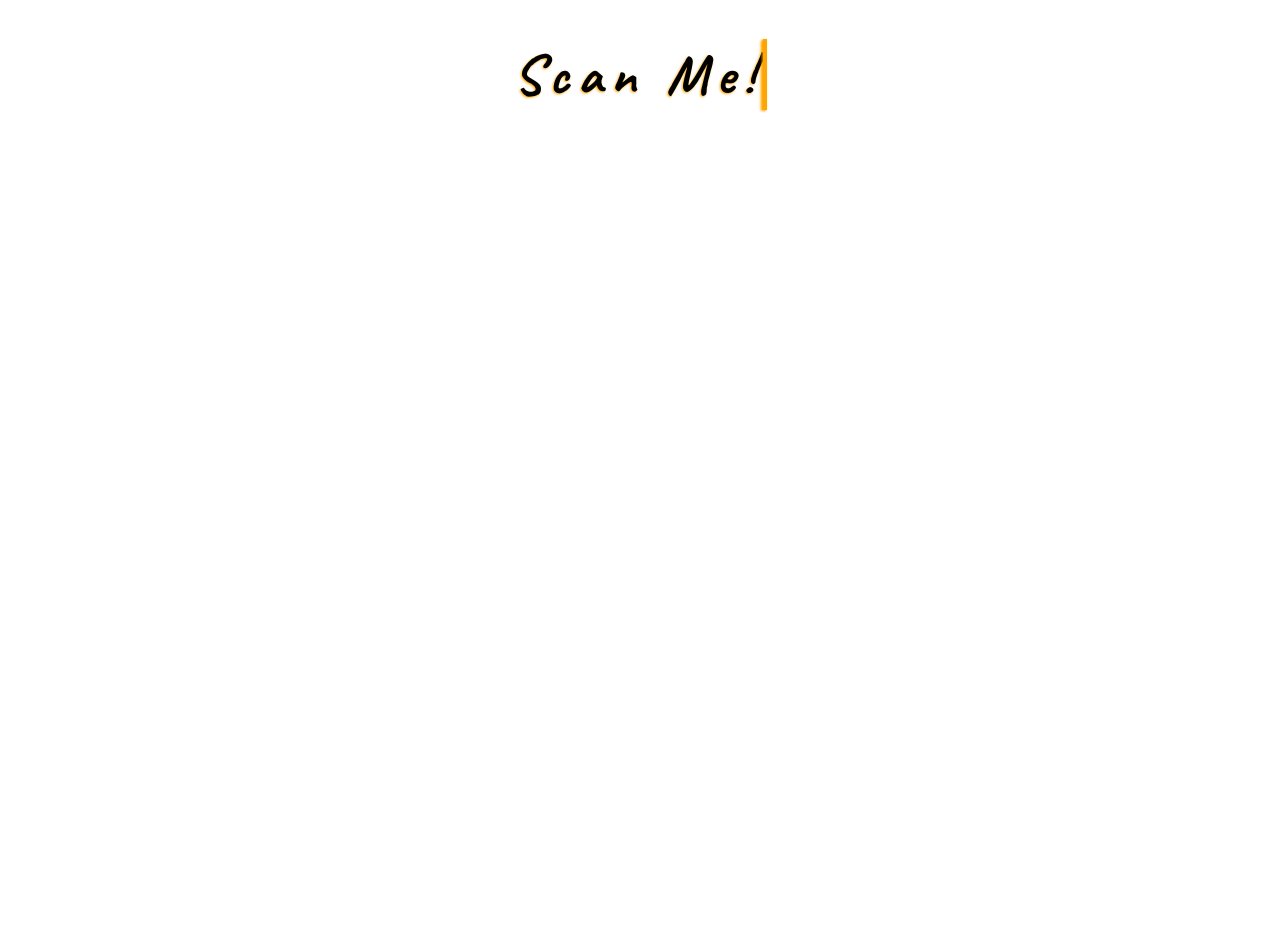
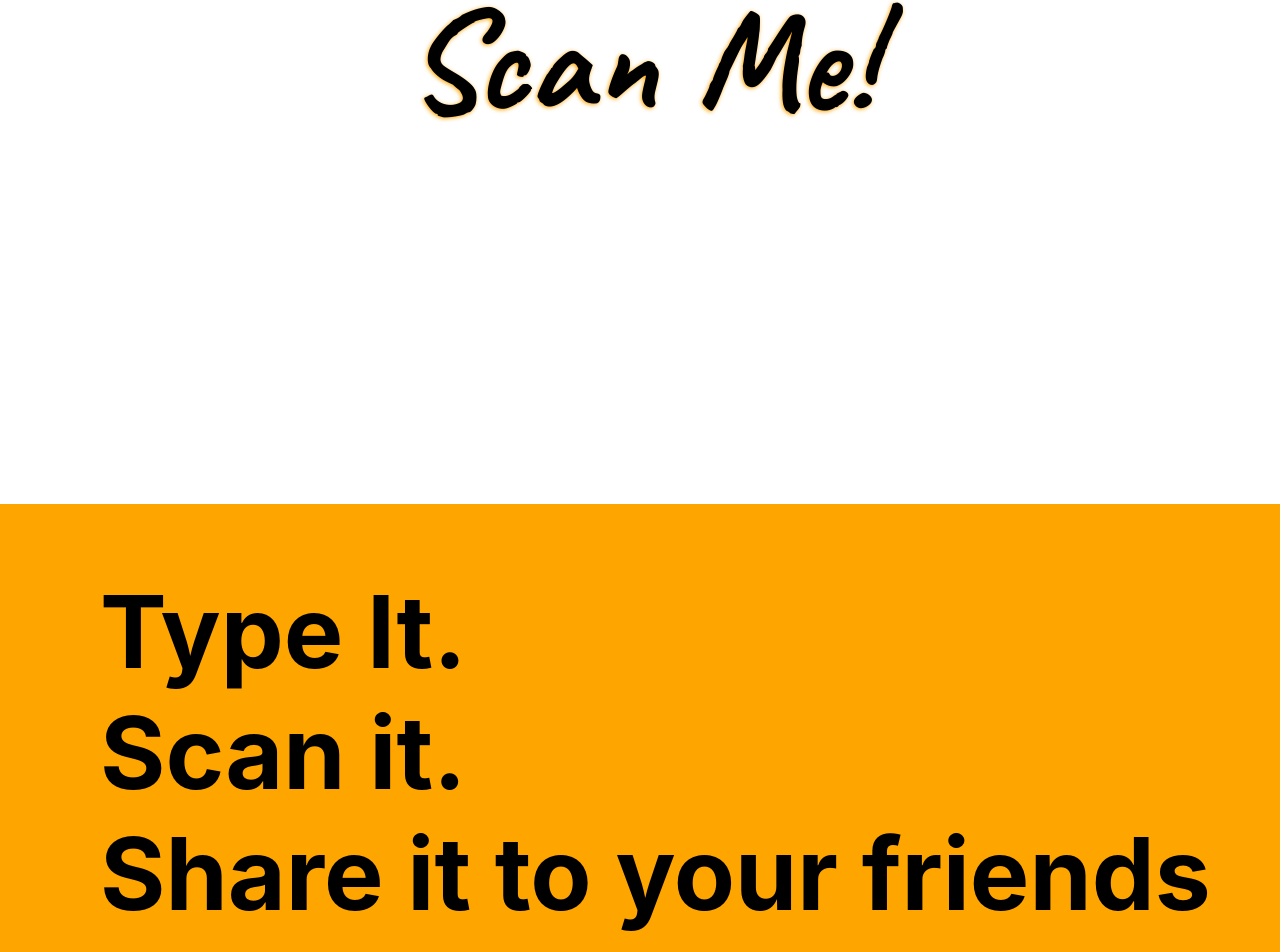
Before and after one commit to omtmana/qrCode, a React (Create React App) app in the folder client/: page / in a window 1280 px wide. Shown: the part 226-1178 px from the top of the page. Before the commit the page ends 800 px from the top, so only its background shows below. Built offline with nearby package versions, Linux system fonts and the light colour scheme; no server answers; a web font is replaced by a local one.

Commit message:
Added home style

```diff
--- a/client/src/components/Home.js
+++ b/client/src/components/Home.js
@@ -5,12 +5,12 @@ const Home = () => {
       <div className='home'>
          <div className='home-container'>
             <div className='home-text'>
-            <h1 style={{ fontSize: "3.5em", fontFamily: "Caveat" }} className='transfer-animation'> Scan Me! <span className='transfer-animation'> </span></h1>
+            <h1 style={{ fontSize: "9em", fontFamily: "Caveat" }} className='transfer-animation'> Scan Me! </h1>
             </div>
-            {/* <div>
-               <img src='qrCode.webp' className='home-image'/>
-            </div> */}
          </div>
+            <div className='home-container-2'>
+            <h1> Type It. <br></br> Scan it.<br></br> Share it to your friends</h1>
+            </div>
       </div>
    )
 }
--- a/client/src/components/Profile.js
+++ b/client/src/components/Profile.js
@@ -23,13 +23,13 @@ const Profile = ({ user }) => {
                />
             </form>
          </div> */}
-         <div>
+         {/* <div>
             {
-               user.map((user) => {
+               user?.map((user) => {
                   return <ProfileContainer key={user.id} user={user} />
                })
             }
-         </div>
+         </div> */}
       </div>
    )
 }
--- a/client/src/styles/Home.css
+++ b/client/src/styles/Home.css
@@ -1,44 +1,35 @@
 .home {
    /* border: 2px solid red; */
-   padding: 5em;
+   width: 100%;
    display: flex;
-   flex-direction: row;
-   justify-content: center;
-   align-items: center;
-   /* margin: 5em; */
-   height: 25em;
+   flex-direction: column;
+   /* justify-content: center; */
+   /* align-items: center; */
+   height: 100%;
    padding-top: 5em;
 }
 
-/* .home-text {
-   border: 2px solid peachpuff;
+.transfer-animation{
+   filter: drop-shadow(-1px 1px 2px orange);
+   /* font-size: 3em; */
 }
 
-.home-image {
-   z-index: -1;
-   width: 20em;
-   height: 20em;
-   padding-top: -10em;
-   border: 2px solid green;
-} */
-
-
-.transfer-animation {
-   overflow: hidden;
-   border-right: .05em solid orange;
-   white-space: nowrap;
-   margin: 0 auto;
-   letter-spacing: .15em;
-   animation: caret 1s steps(1) infinite;
+.home-container {
+   /* border: 2px solid salmon; */
+   height: 30em;
+   position: inherit;
+   text-align: center;
+   /* padding-top: 3em; */
+   /* line-height: 30em; */
 }
 
-.transfer-animation{
-   filter: drop-shadow(-1px 1px 1px orange);
-   /* font-size: 10em; */
+.home-container-2 {
+   /* border: 2px solid red; */
+   /* width: 93%; */
+   position: inherit;
+   margin-top: 3em;
+   height: 10em;
+   padding-left: 2em;
+   background-color: orange;
+   font-size: 50px;
 }
-
-@keyframes caret {
-   50% {
-      border-color: transparent;
-   }
-}
```
Also changed, not shown: client/src/styles/Header.css (added).
